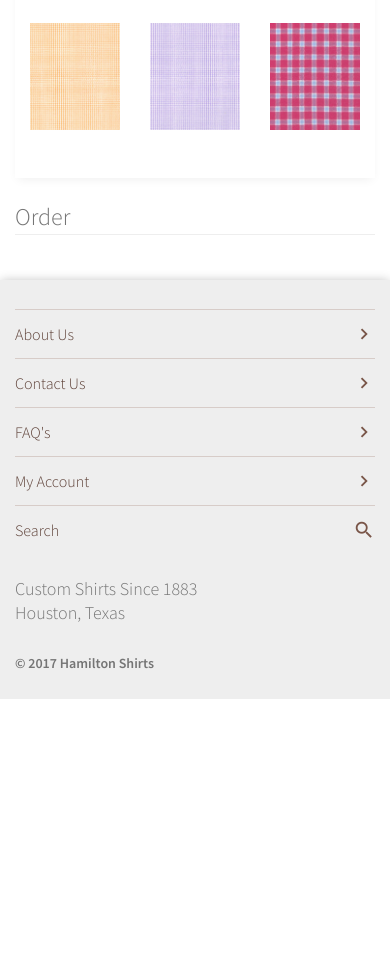
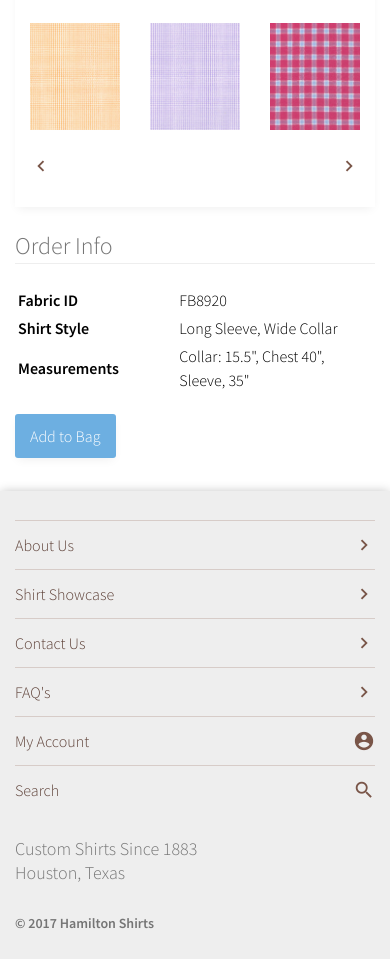
Before and after one commit to rjgoetz/hamilton-shirts, a plain HTML site: page PUBLIC/index.html in a window 390 px wide. Shown: the part 711-1670 px from the top of the page. Before the commit the page ends 1410 px from the top, so only its background shows below. Drawn offline with Linux system fonts and the light colour scheme.

Commit message:
Finished mobile style

```diff
--- a/DEV/sass/_mobile.scss
+++ b/DEV/sass/_mobile.scss
@@ -72,8 +72,12 @@ a {
 .arrow-icon {
   @include baseline((22/$base-font-size), 'sm');
   color: $md-brown;
+  margin: 0;
+}
+
+.arrow-icon-right {
+  @extend .arrow-icon;
   float: right;
-  margin: 0;
 }
 
 .search-icon {
@@ -81,6 +85,17 @@ a {
   color: $md-brown;
   float: right;
   margin: 0;
+}
+
+.button {
+  @include padding(0.5, 0.5);
+  @include baseline(1, 'sm');
+  background-color: $blue;
+  box-shadow: 0px 4px 10px -3px $lt-grey;
+  border-radius: 3px;
+  color: $white;
+  padding-left: $pad;
+  padding-right: $pad;
 }
 
 .top-nav {
@@ -122,6 +137,22 @@ a {
 .order-shirt {
   h2 {
     @include padding(1, 0.2);
+  }
+}
+
+.sku-info {
+  @include padding(1, 0);
+  width: 100%;
+  tr {
+    td {
+      &:first-of-type {
+        font-weight: 700;
+        width: 45%;
+      }
+      &:last-of-type {
+        width: 55%;
+      }
+    }
   }
 }
 
--- a/DEV/sass/_variables.scss
+++ b/DEV/sass/_variables.scss
@@ -1,5 +1,5 @@
 // Colors
-$black: #000;
+$black: #212121;
 $blue: #6DAFE1;
 $dk-brown: #5D4037;
 $dk-grey: #757575;
--- a/PUBLIC/index.html
+++ b/PUBLIC/index.html
@@ -68,6 +68,12 @@
                     <img class="img-responsive" src="img/check-red-lt-blue.jpg" alt="red blue">
                   </div>
                 </div>
+                <div class="row">
+                  <div class="col-xs-12">
+                    <a href="#"><i class="material-icons arrow-icon">chevron_left</i></a>
+                    <a href="#"><i class="material-icons arrow-icon-right">chevron_right</i></a>
+                  </div>
+                </div>
               </div>
             </div>
           </div>
@@ -80,7 +86,22 @@
     <div class="row">
       <div class="col-xs-12">
         <section class="order-shirt">
-          <h2>Order</h2>
+          <h2>Order Info</h2>
+          <table class="sku-info">
+            <tr>
+              <td>Fabric ID</td>
+              <td>FB8920</td>
+            </tr>
+            <tr>
+              <td>Shirt Style</td>
+              <td>Long Sleeve, Wide Collar</td>
+            </tr>
+            <tr>
+              <td>Measurements</td>
+              <td>Collar: 15.5", Chest 40", Sleeve, 35"</td>
+            </tr>
+          </table>
+          <p class="l-pad-top"><a href="#" class="button">Add to Bag</a></p>
         </section>
       </div>
     </div>
@@ -93,10 +114,11 @@
 
           <nav class="footer-nav">
             <ul>
-              <li><a href="#">About Us<i class="material-icons arrow-icon">chevron_right</i></a></li>
-              <li><a href="#">Contact Us<i class="material-icons arrow-icon">chevron_right</i></a></li>
-              <li><a href="#">FAQ's<i class="material-icons arrow-icon">chevron_right</i></a></li>
-              <li><a href="#">My Account<i class="material-icons arrow-icon">chevron_right</i></a></li>
+              <li><a href="#">About Us<i class="material-icons arrow-icon-right">chevron_right</i></a></li>
+              <li><a href="#">Shirt Showcase<i class="material-icons arrow-icon-right">chevron_right</i></a></li>
+              <li><a href="#">Contact Us<i class="material-icons arrow-icon-right">chevron_right</i></a></li>
+              <li><a href="#">FAQ's<i class="material-icons arrow-icon-right">chevron_right</i></a></li>
+              <li><a href="#">My Account<i class="material-icons arrow-icon-right">account_circle</i></a></li>
               <li><a href="#">Search<i class="material-icons search-icon">search</i></a></li>
             </ul>
           </nav>
```
Also changed, not shown: PUBLIC/css/style.css, 1 other file.
